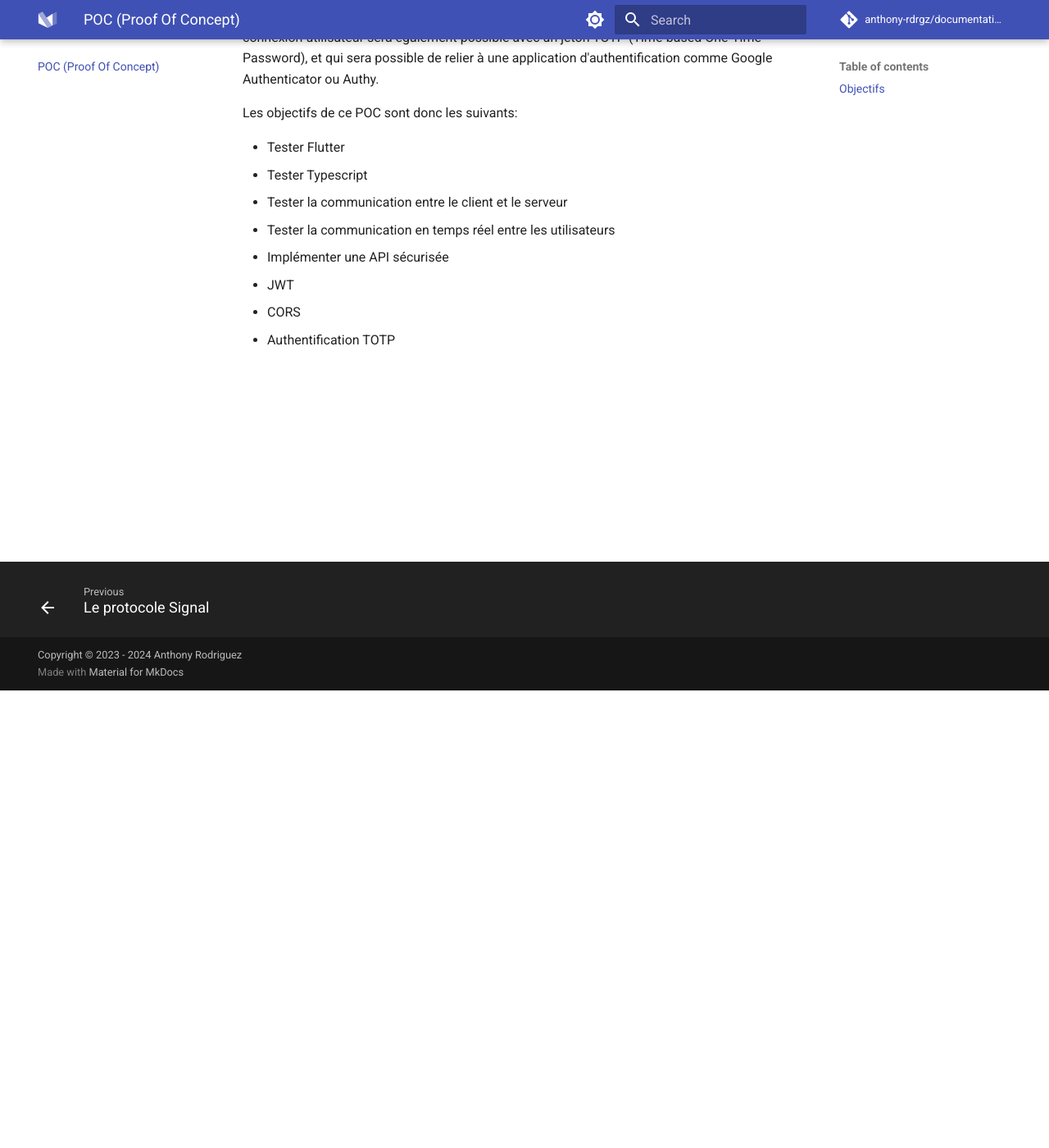
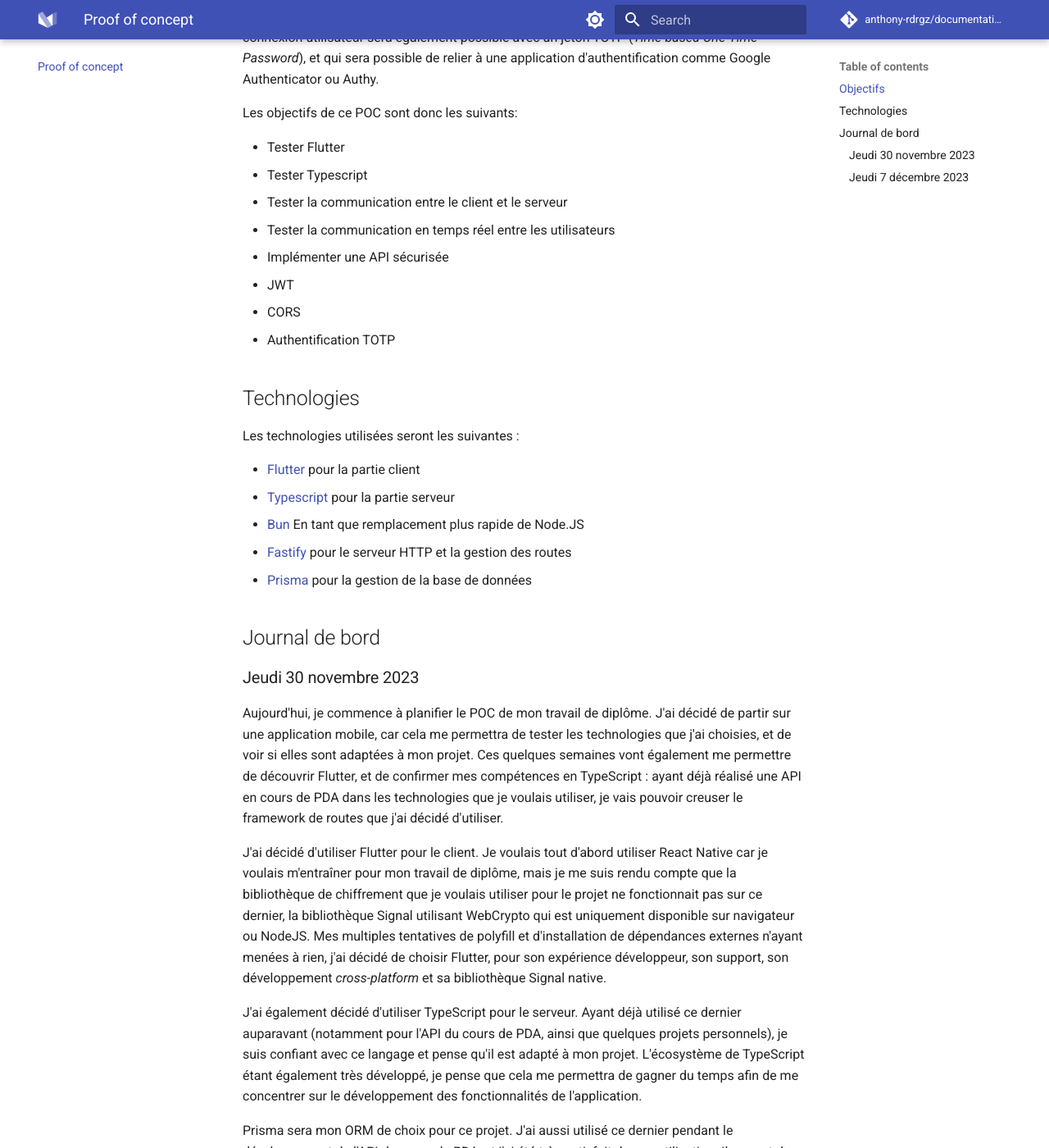
Before and after one commit to nezia1/missive-documentation, an MkDocs documentation site: the page built from docs/poc.md, in a window 1280 px wide and 1400 px high, scrolled down 558 px. Shown: the whole window at 82% size. Built offline with MkDocs 1.6.1 and Material for MkDocs 9.7.7, drawn with Linux system fonts in a browser that asks for light colours; some of the changed text lies outside the part shown.

Commit message:
update poc with journal

```diff
--- a/docs/poc.md
+++ b/docs/poc.md
@@ -1,12 +1,12 @@
-# POC (Proof Of Concept)
+# Proof of concept
 
-Un POC (Proof Of Concept) est un processus qui permet de commencer le travail de diplôme en testant les technologies qui seront utilisées dans le projet. Il permet également de tester la faisabilité du projet, et de déterminer si les technologies choisies sont adaptées. L'idée est de réaliser un projet simple, mais qui implémente les fonctionnalités du projet qui ont le plus de risque de causer des points de friction.
+Un *Proof Of Concept* (POC) est un processus qui permet de commencer le travail de diplôme en testant les technologies qui seront utilisées dans le projet. Il permet également de tester la faisabilité du projet, et de déterminer si les technologies choisies sont adaptées. L'idée est de réaliser un projet simple, mais qui implémente les fonctionnalités du projet qui ont le plus de risque de causer des points de friction.
 
 ## Objectifs
 
 Réaliser une application qui permet à l'utilisateur de se connecter à un serveur, et de recevoir des messages de la part d'autres utilisateurs (non chiffrés). Cela permettra de tester la communication entre le client et le serveur, ainsi que la communication en temps réel entre les utilisateurs avec WebSocket.
 
-L'API sera sécurisée avec les mécanismes classiques du web (JWT, HTTPS, CORS). La connexion utilisateur sera également possible avec un jeton TOTP (Time-based One-Time Password), et qui sera possible de relier à une application d'authentification comme Google Authenticator ou Authy.
+L'API sera sécurisée avec les mécanismes classiques du web (JWT, HTTPS, CORS). La connexion utilisateur sera également possible avec un jeton TOTP (*Time-based One-Time Password*), et qui sera possible de relier à une application d'authentification comme Google Authenticator ou Authy.
 
 Les objectifs de ce POC sont donc les suivants:
 
@@ -18,3 +18,32 @@ Les objectifs de ce POC sont donc les suivants:
   - JWT
   - CORS
   - Authentification TOTP
+
+## Technologies
+
+Les technologies utilisées seront les suivantes :
+
+- [Flutter](https://flutter.dev/) pour la partie client
+- [Typescript](https://www.typescriptlang.org/) pour la partie serveur
+- [Bun](https://bun.sh) En tant que remplacement plus rapide de Node.JS
+- [Fastify](https://fastify.dev/) pour le serveur HTTP et la gestion des routes
+- [Prisma](https://www.prisma.io/) pour la gestion de la base de données
+
+## Journal de bord
+
+### Jeudi 30 novembre 2023
+
+Aujourd'hui, je commence à planifier le POC de mon travail de diplôme. J'ai décidé de partir sur une application mobile, car cela me permettra de tester les technologies que j'ai choisies, et de voir si elles sont adaptées à mon projet.
+Ces quelques semaines vont également me permettre de découvrir Flutter, et de confirmer mes compétences en TypeScript : ayant déjà réalisé une API en cours de PDA dans les technologies que je voulais utiliser, je vais pouvoir creuser le framework de routes que j'ai décidé d'utiliser.
+
+J'ai décidé d'utiliser Flutter pour le client. Je voulais tout d'abord utiliser React Native car je voulais m'entraîner pour mon travail de diplôme, mais je me suis rendu compte que la bibliothèque de chiffrement que je voulais utiliser pour le projet ne fonctionnait pas sur ce dernier, la bibliothèque Signal utilisant WebCrypto qui est uniquement disponible sur navigateur ou NodeJS. Mes multiples tentatives de polyfill et d'installation de dépendances externes n'ayant menées à rien, j'ai décidé de choisir Flutter, pour son expérience développeur, son support, son développement *cross-platform* et sa bibliothèque Signal native.
+
+J'ai également décidé d'utiliser TypeScript pour le serveur. Ayant déjà utilisé ce dernier auparavant (notamment pour l'API du cours de PDA, ainsi que quelques projets personnels), je suis confiant avec ce langage et pense qu'il est adapté à mon projet. L'écosystème de TypeScript étant également très développé, je pense que cela me permettra de gagner du temps afin de me concentrer sur le développement des fonctionnalités de l'application.
+
+Prisma sera mon ORM de choix pour ce projet. J'ai aussi utilisé ce dernier pendant le développement de l'API du cours de PDA, et j'ai été très satisfait de son utilisation. Il permet de gérer la base de données de manière très simple, il gère les migrations, les seeds ainsi que les relations entre les tables avec un seul format de fichier (le schéma de la base de données). Les différentes parties de la bibliothèque sont même générées avec ce dernier, ce qui permet d'avoir une API typée et qui est toujours à jour avec le schéma de la base de données.
+
+Je vais finalement utiliser Bun pour le développement ainsi que l'hébergement de l'application : ce dernier est récemment sorti en version 1.0.0, et est donc stable. Il est également très rapide, offrant des performances supérieures à NodeJS et permet de développer des applications en TypeScript sans avoir à passer par le transpileur officiel. De plus, le *runtime* lui-même offre une API permettant la réalisation d'un serveur de WebSocket, ce qui me permettra de ne pas avoir à utiliser une bibliothèque externe quand je réaliserais mon travail de diplôme (il sera également utilisé dans le projet de PDA), afin de pouvoir gérer la communication en temps réel. Ce dernier offre également des performances supérieures à Socket.io ou autres bibliothèques similaires.
+
+Après avoir choisi les différentes technologies, je décide de m'attaquer à la planification des routes : idéalement,
+
+### Jeudi 7 décembre 2023
--- a/mkdocs.yml
+++ b/mkdocs.yml
@@ -115,4 +115,4 @@ nav:
   - Accueil: index.md
   - Cahier des charges: cahier-des-charges.md
   - Le protocole Signal: protocole-signal.md
-  - POC (Proof Of Concept): poc.md
+  - Proof of concept: poc.md
```
